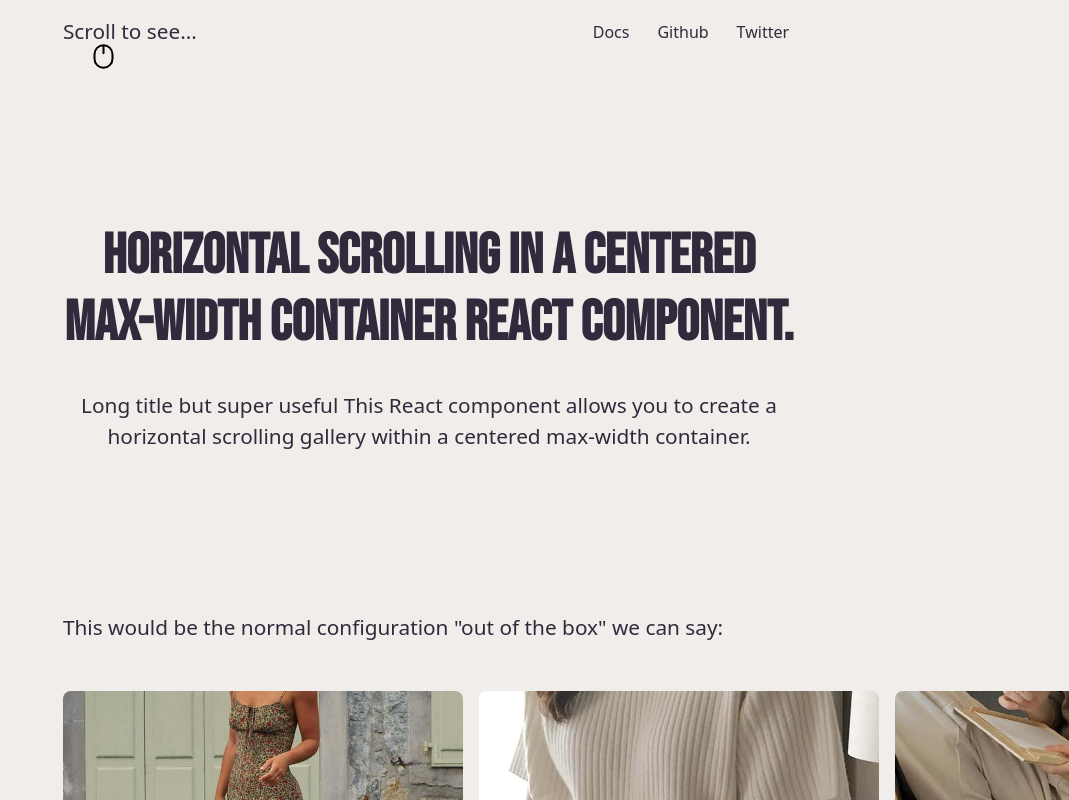
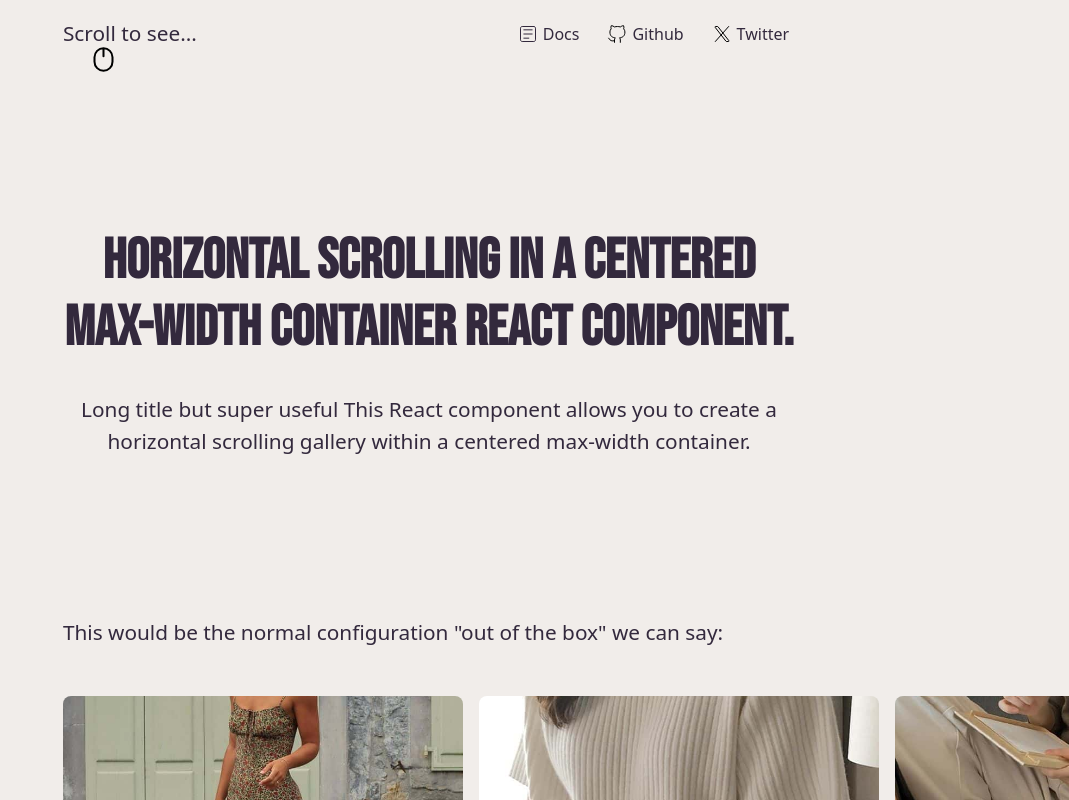
Before and after one commit to yefreescoding/horizontal-scrolling-react, a React (Vite) app in the folder horizontal-scroll-component/: page / in a window 1280 px wide. Shown: the top 800 px of the page, without its empty margins (211-1280 px from the left). Built offline with nearby package versions, Linux system fonts and the light colour scheme.

Commit message:
feat: add icons to header links

```diff
--- a/horizontal-scroll-component/src/components/header/Header.tsx
+++ b/horizontal-scroll-component/src/components/header/Header.tsx
@@ -41,6 +41,44 @@ export default function Header() {
         </div>
         <ul className="menu" role="list">
           <li>
+            <svg
+              width="20px"
+              height="20px"
+              stroke-width="1.8"
+              viewBox="0 0 24 24"
+              fill="none"
+              xmlns="http://www.w3.org/2000/svg"
+              color="currentColor"
+            >
+              <path
+                d="M19 3L5 3C3.89543 3 3 3.89543 3 5L3 19C3 20.1046 3.89543 21 5 21H19C20.1046 21 21 20.1046 21 19V5C21 3.89543 20.1046 3 19 3Z"
+                stroke="currentColor"
+                strokeWidth="1.2"
+                strokeLinecap="round"
+                strokeLinejoin="round"
+              ></path>
+              <path
+                d="M7 7L17 7"
+                stroke="currentColor"
+                strokeWidth="1.2"
+                strokeLinecap="round"
+                strokeLinejoin="round"
+              ></path>
+              <path
+                d="M7 12L17 12"
+                stroke="currentColor"
+                strokeWidth="1.2"
+                strokeLinecap="round"
+                strokeLinejoin="round"
+              ></path>
+              <path
+                d="M7 17L13 17"
+                stroke="currentColor"
+                strokeWidth="1.2"
+                strokeLinecap="round"
+                strokeLinejoin="round"
+              ></path>
+            </svg>
             <a
               target="_blank"
               href="https://github.com/yefreescoding/horizontal-scrolling-react/blob/main/README.md"
@@ -49,11 +87,56 @@ export default function Header() {
             </a>
           </li>
           <li>
+            <svg
+              width="20px"
+              height="20px"
+              stroke-width="1.2"
+              viewBox="0 0 24 24"
+              fill="none"
+              xmlns="http://www.w3.org/2000/svg"
+              color="#000000"
+            >
+              <path
+                d="M16 22.0268V19.1568C16.0375 18.68 15.9731 18.2006 15.811 17.7506C15.6489 17.3006 15.3929 16.8902 15.06 16.5468C18.2 16.1968 21.5 15.0068 21.5 9.54679C21.4997 8.15062 20.9627 6.80799 20 5.79679C20.4558 4.5753 20.4236 3.22514 19.91 2.02679C19.91 2.02679 18.73 1.67679 16 3.50679C13.708 2.88561 11.292 2.88561 8.99999 3.50679C6.26999 1.67679 5.08999 2.02679 5.08999 2.02679C4.57636 3.22514 4.54413 4.5753 4.99999 5.79679C4.03011 6.81549 3.49251 8.17026 3.49999 9.57679C3.49999 14.9968 6.79998 16.1868 9.93998 16.5768C9.61098 16.9168 9.35725 17.3222 9.19529 17.7667C9.03334 18.2112 8.96679 18.6849 8.99999 19.1568V22.0268"
+                stroke="#000000"
+                stroke-width="1.2"
+                stroke-linecap="round"
+                stroke-linejoin="round"
+              ></path>
+              <path
+                d="M9 20.0267C6 20.9999 3.5 20.0267 2 17.0267"
+                stroke="#000000"
+                stroke-width="1.2"
+                stroke-linecap="round"
+                stroke-linejoin="round"
+              ></path>
+            </svg>
             <a target="_blank" href="https://github.com/yefreescoding">
               Github
             </a>
           </li>
           <li>
+            <svg
+              width="20px"
+              height="20px"
+              viewBox="0 0 24 24"
+              stroke-width="1.2"
+              fill="none"
+              xmlns="http://www.w3.org/2000/svg"
+              color="#000000"
+            >
+              <path
+                d="M16.8198 20.7684L3.75317 3.96836C3.44664 3.57425 3.72749 3 4.22678 3H6.70655C6.8917 3 7.06649 3.08548 7.18016 3.23164L20.2468 20.0316C20.5534 20.4258 20.2725 21 19.7732 21H17.2935C17.1083 21 16.9335 20.9145 16.8198 20.7684Z"
+                stroke="#000000"
+                stroke-width="1.2"
+              ></path>
+              <path
+                d="M20 3L4 21"
+                stroke="#000000"
+                stroke-width="1.2"
+                stroke-linecap="round"
+              ></path>
+            </svg>
             <a href="https://twitter.com/YefreeCodes" target="_blank">
               Twitter
             </a>
--- a/horizontal-scroll-component/src/components/header/header.css
+++ b/horizontal-scroll-component/src/components/header/header.css
@@ -21,6 +21,23 @@
   display: flex;
   align-items: center;
   gap: 1rem;
+}
+
+.menu li {
+  border-radius: 8px;
+  padding: 6px;
+  display: flex;
+  align-items: center;
+  gap: 5px;
+  transition: all 300ms ease;
+}
+
+.menu li:hover {
+  background-color: var(--secondary);
+}
+
+.menu li:hover svg {
+  transform: translateY(-3px);
 }
 
 .nav {
--- a/horizontal-scroll-component/src/index.css
+++ b/horizontal-scroll-component/src/index.css
@@ -68,14 +68,12 @@ ul {
 a {
   color: inherit;
   text-decoration: none;
-  padding: 4px 6px;
-  transition: all 200ms linear;
-  border-radius: 4px;
+  /* transition: all 200ms linear; */
 }
 
-a:hover {
+/* a:hover {
   background-color: var(--secondary);
-}
+} */
 
 h1,
 h2,
@@ -101,7 +99,7 @@ h2 {
 }
 
 p {
-  font-size: clamp(1rem, 2vw, 1.3rem);
+  font-size: clamp(1.125rem, 2vw, 1.3rem);
   line-height: 1.5;
 }
 
```
